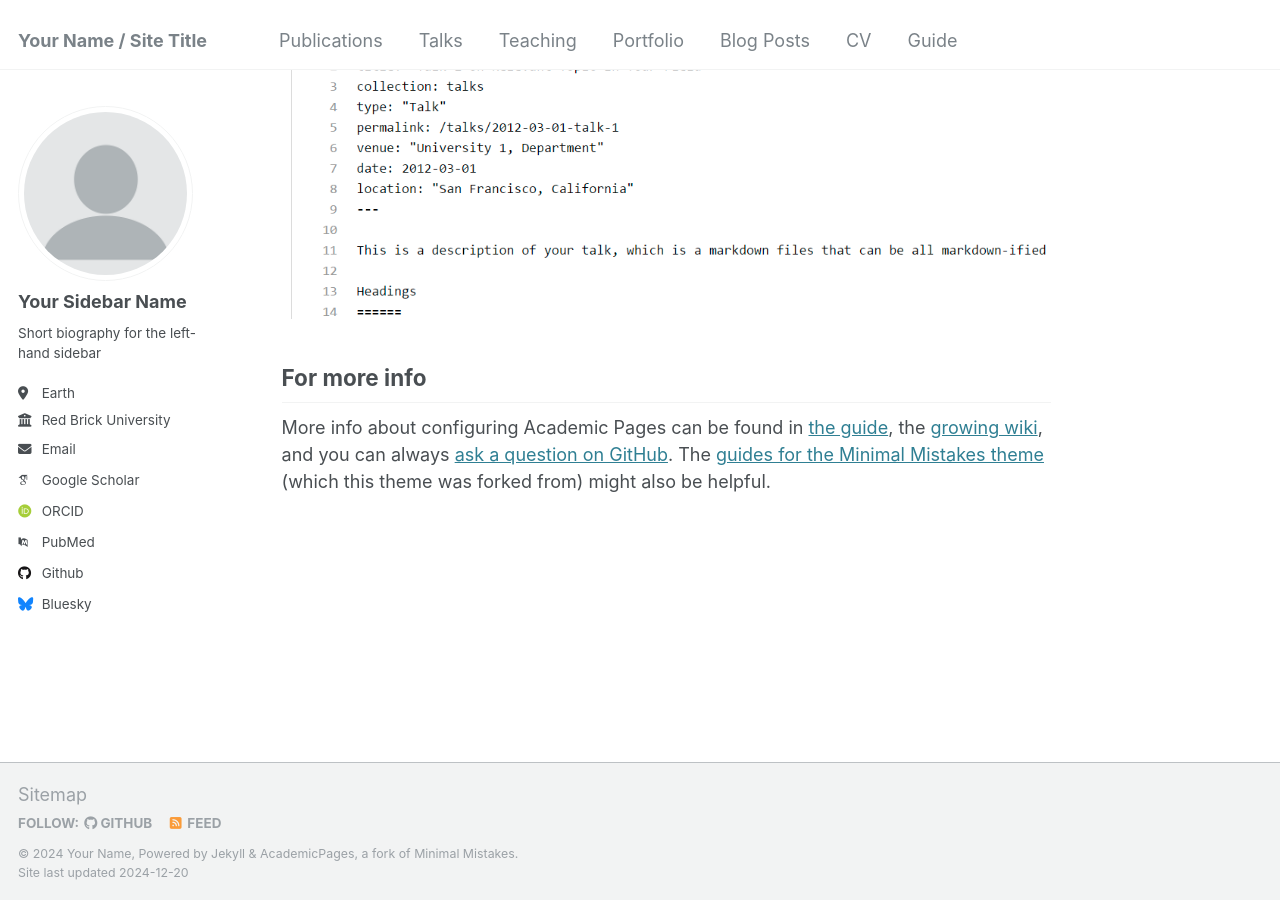
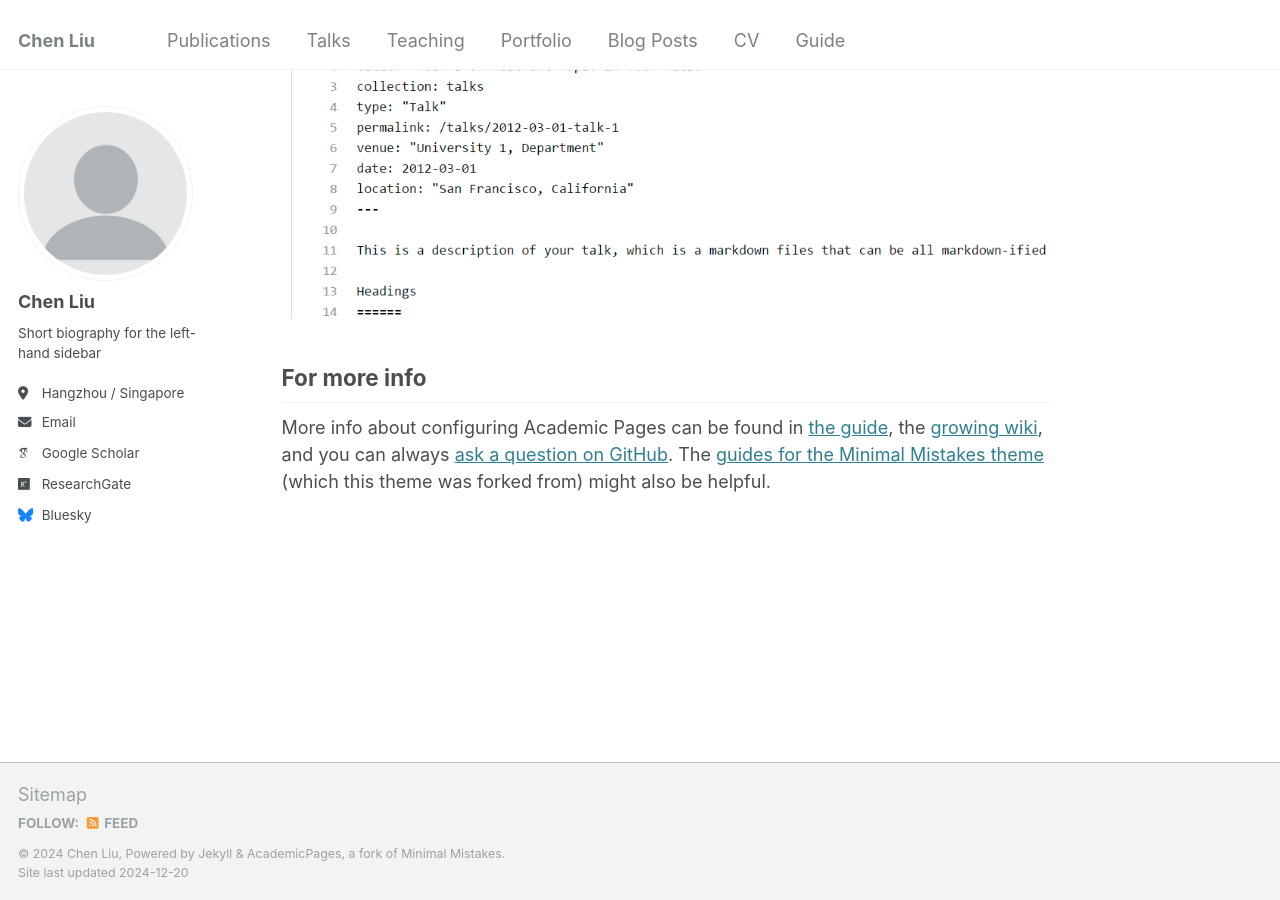
Before and after one commit to fly-orange/fly-orange.github.io, a Jekyll site: the page built from _pages/about.md, in a window 1280 px wide and 900 px high, scrolled down 2643 px. Built offline with Jekyll 4.4.1, drawn with Linux system fonts in a browser that asks for light colours; some web fonts are replaced.

Commit message:
Update _config.yml

```diff
--- a/_config.yml
+++ b/_config.yml
@@ -8,9 +8,9 @@
 
 # Basic Site Settings
 locale                   : "en-US"
-title                    : "Your Name / Site Title"
+title                    : "Chen Liu"
 title_separator          : "-"
-name                     : &name "Your Name"
+name                     : &name "Chen Liu"
 description              : &description "personal description"
 url                      : https://academicpages.github.io # the base hostname & protocol for your site e.g. "https://[your GitHub username].github.io"
 baseurl                  : "" # the subpath of your site, e.g. "/blog"
@@ -22,29 +22,29 @@ repository               : "academicpages/academicpages.github.io"
 author:
   # Biographic information
   avatar           : "profile.png"
-  name             : "Your Sidebar Name"
+  name             : "Chen Liu"
   pronouns         : # example: "she/her"
   bio              : "Short biography for the left-hand sidebar"
-  location         : "Earth"
-  employer         : "Red Brick University"
+  location         : "Hangzhou / Singapore"
+  employer         : # "Red Brick University"
   uri              : # URL
-  email            : "none@example.org"
+  email            : "liu777ch@zju.edu.cn"
 
   # Academic websites
   arxiv            : # URL - Update with the correct link to your profile
-  googlescholar    : "https://scholar.google.com/citations?user=PS_CX0AAAAAJ"
+  googlescholar    : "https://scholar.google.com/citations?user=zn18UHsAAAAJ&hl=en"
   impactstory      : # URL
-  orcid            : "http://orcid.org/yourorcidurl"
+  orcid            : #"http://orcid.org/yourorcidurl"
   semantic         : # URL
-  pubmed           : "https://www.ncbi.nlm.nih.gov/pubmed/?term=john+snow"
-  researchgate     : # URL
+  pubmed           : #"https://www.ncbi.nlm.nih.gov/pubmed/?term=john+snow"
+  researchgate     : "https://www.researchgate.net/profile/Chen-Liu-116"
   scopus           : # URL
 
   # Repositories and software development
   bitbucket        : # Username - Update with your username on the site
   codepen          : # Username
   dribbble         : # Username
-  github           : "academicpages"
+  github           : # "academicpages"
   kaggle           : # Username
   stackoverflow    : # User number or user number and name (i.e., use "1" or "1/jeff-atwood")
 
```
